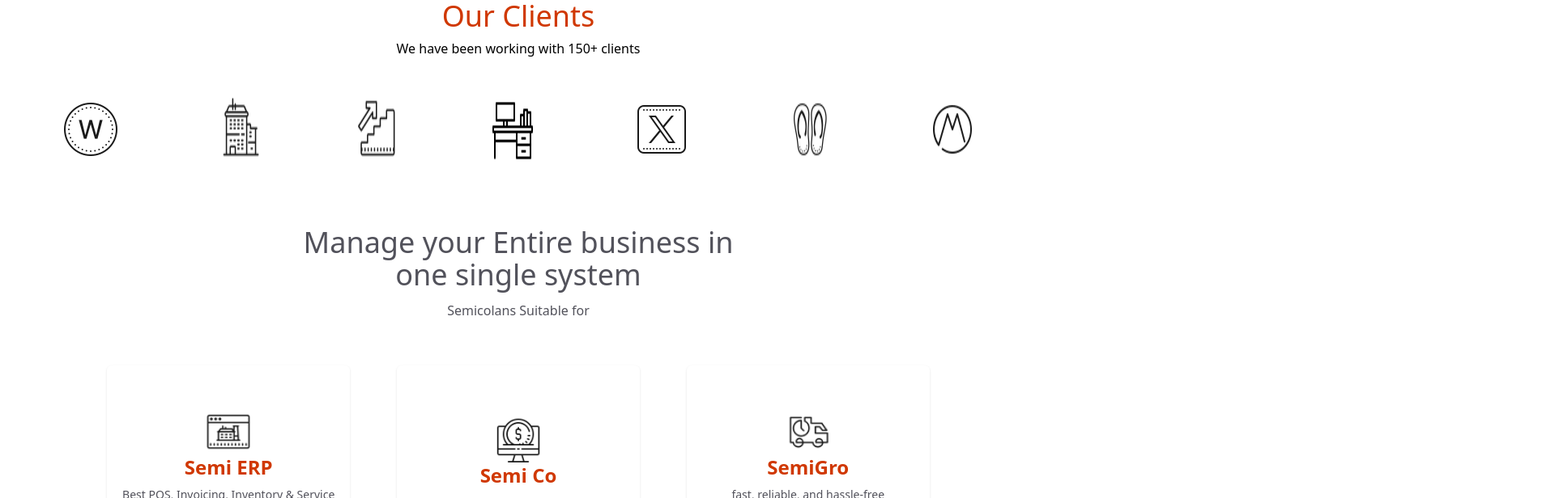
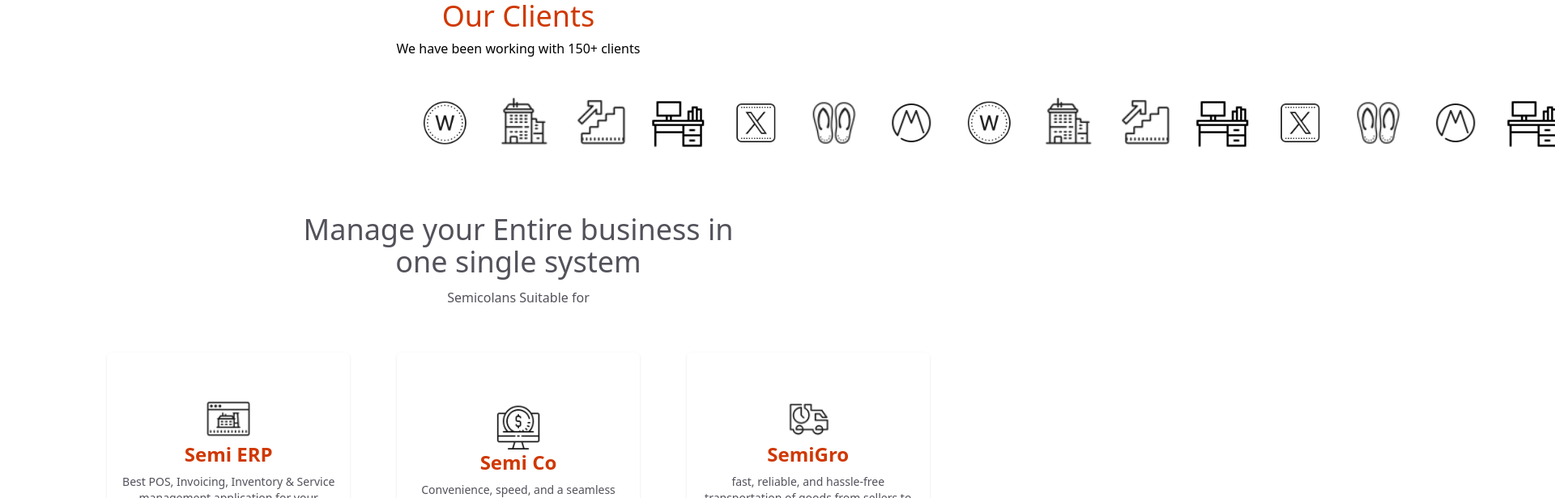
Before and after one commit to SuperAdmin011/SemicolanWebsite, a React (Vite) app: page / in a window 1280 px wide. Shown: the part 920-1536 px from the top of the page at 81% size, 1920 px wide, since content can reach past the window. Built offline with nearby package versions, Linux system fonts and the light colour scheme.

Commit message:
footer service sections updated

```diff
--- a/src/components/Footer.jsx
+++ b/src/components/Footer.jsx
@@ -131,18 +131,27 @@ function Footer() {
                 </div>
 
                 {/* Copyright */}
-                <div className="mt-8 pt-3 border-t text-center text-sm text-muted-foreground bg-zinc-500 text-white justify-center">
+                <div className="mt-6 border-t bg-zinc-600 text-white">
+                    <div className="container mx-auto px-4 py-4 flex items-center justify-center h-14">
+                        <div className="text-center text-sm">
                             <p>
                                 © Copyright{" "}
-                        <span className="font-semibold">Ninestars</span>. All
-                        Rights Reserved
+                                <span className="font-semibold text-orange-500">
+                                    Semicolans
+                                </span>
+                                . All Rights Reserved
                             </p>
                             <p>
                                 Designed by{" "}
-                        <a href="#" className="text-primary hover:underline">
+                                <a
+                                    href="#"
+                                    className="text-primary hover:underline"
+                                >
                                     Frontman(Pvt)Ltd
                                 </a>
                             </p>
+                        </div>
+                    </div>
                 </div>
             </div>
         </footer>
--- a/src/components/Services.jsx
+++ b/src/components/Services.jsx
@@ -1,4 +1,5 @@
 import React from "react";
+import { motion } from "framer-motion";
 
 function Services() {
     const products = [
@@ -27,6 +28,28 @@ function Services() {
             site: "https://semigro.com/",
         },
     ];
+
+    const logos = [
+        "/src/assets/company/c2.png",
+        "/src/assets/company/c3.png",
+        "/src/assets/company/c4.png",
+        "/src/assets/company/c5.png",
+        "/src/assets/company/c6.png",
+        "/src/assets/company/c7.png",
+        "/src/assets/company/c8.png",
+        "/src/assets/company/c2.png",
+        "/src/assets/company/c3.png",
+        "/src/assets/company/c4.png",
+        "/src/assets/company/c5.png",
+        "/src/assets/company/c6.png",
+        "/src/assets/company/c7.png",
+        "/src/assets/company/c8.png",
+        "/src/assets/company/c5.png",
+        "/src/assets/company/c6.png",
+        "/src/assets/company/c7.png",
+        "/src/assets/company/c8.png",
+    ];
+
     return (
         <div className="md:px-14 px-4 py-16  max-auto">
             <div className="text-center my-8 container mx-auto px-4 py-6">
@@ -36,14 +59,28 @@ function Services() {
                 </p>
 
                 {/* clients logos */}
+
                 <div className="my-12 flex flex-wrap justify-between item-center gap-8">
-                    <img src="/src/assets/company/c2.png" alt="" />
-                    <img src="/src/assets/company/c3.png" alt="" />
-                    <img src="/src/assets/company/c4.png" alt="" />
-                    <img src="/src/assets/company/c5.png" alt="" />
-                    <img src="/src/assets/company/c6.png" alt="" />
-                    <img src="/src/assets/company/c7.png" alt="" />
-                    <img src="/src/assets/company/c8.png" alt="" />
+                    <motion.div
+                        className="flex items-center gap-8"
+                        initial={{ x: "100%" }} // Start from the right
+                        animate={{ x: "-100%" }} // Move left
+                        transition={{
+                            repeat: Infinity, // Infinite loop
+                            repeatType: "loop", // Loop resets after each full cycle
+                            duration: 20, // Adjust speed
+                            ease: "linear",
+                        }}
+                    >
+                        {logos.map((logo, index) => (
+                            <img
+                                key={index}
+                                src={logo}
+                                alt={`Company Logo ${index + 1}`}
+                                className="h-16"
+                            />
+                        ))}
+                    </motion.div>
                 </div>
 
                 {/* company services */}
```
Lines whose indentation alone changed are shown as unchanged.
